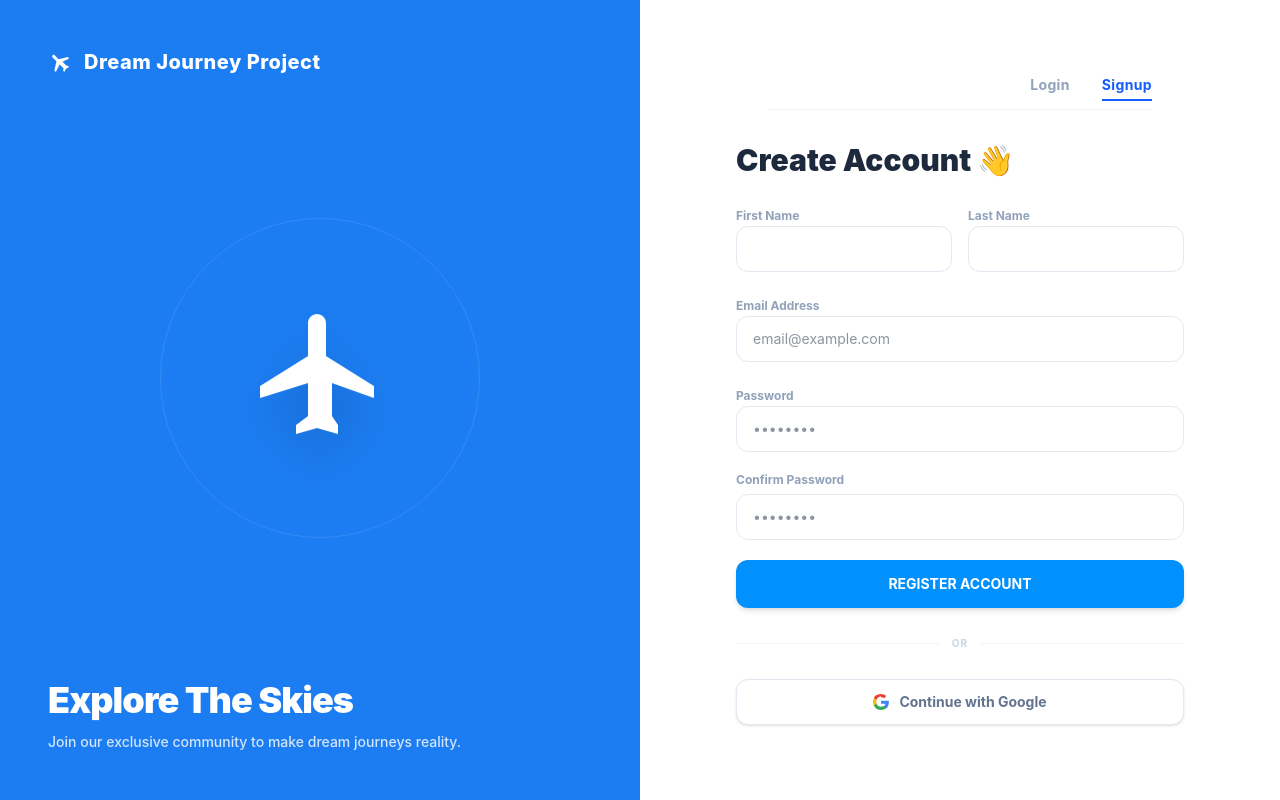
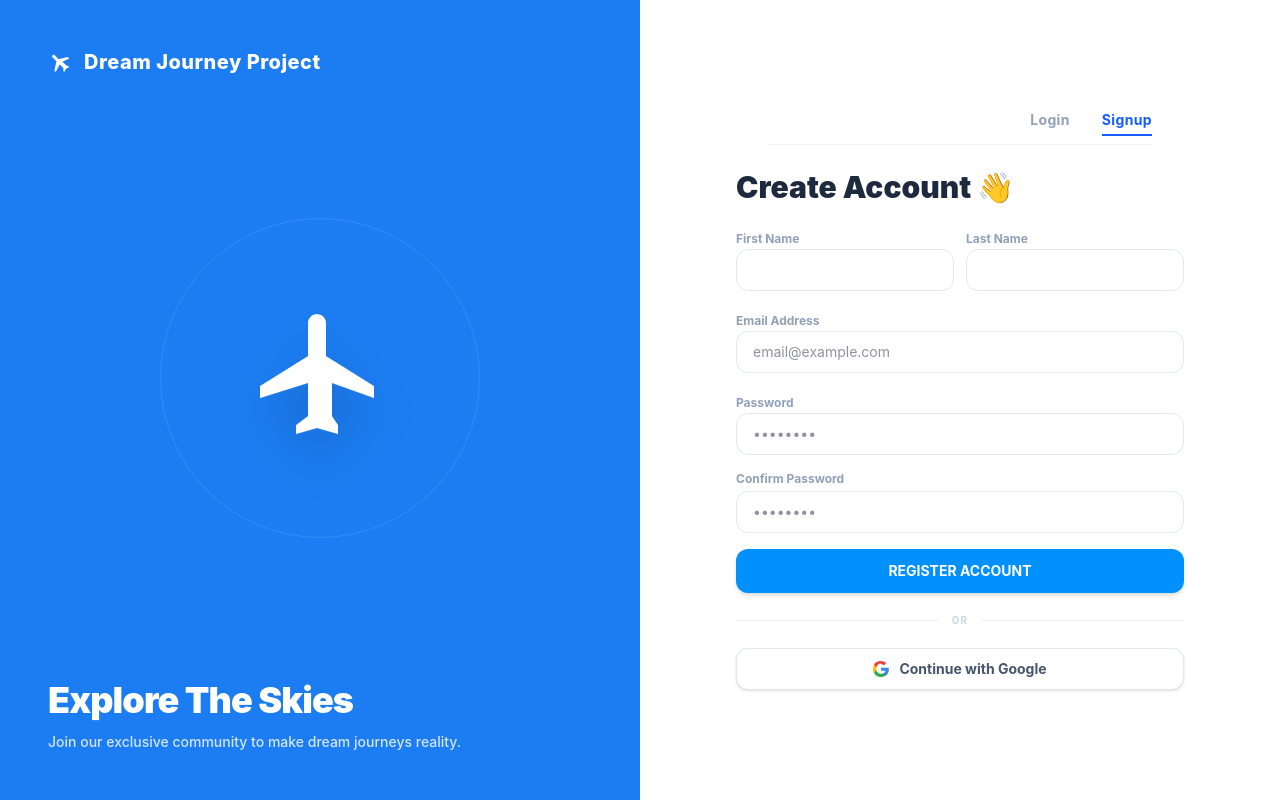
Before and after one commit to DevIndia12/DreamJourneyProject, a React (Vite) app: page / in a window 1280 px wide. Both pictures are taken after a click on the button "Signup". Built offline with nearby package versions, Linux system fonts and the light colour scheme; no server answers; the HTML template or start-up script is replaced by a standard one.

Commit message:
Fixed App.jsx state and layout

```diff
--- a/src/App.jsx
+++ b/src/App.jsx
@@ -8,20 +8,20 @@ import ContributionPage from './ContributionPage';
 import UserProfile from './UserProfile';
 import AdminDashboard from './AdminDeshboard';
 import RaferralPage from './RaferralPage';
+import { doc, setDoc, getDoc } from 'firebase/firestore';
 import {
   signInWithEmailAndPassword,
   createUserWithEmailAndPassword,
   signInWithPopup,
   GoogleAuthProvider,
   onAuthStateChanged,
-  signOut,
   sendEmailVerification
 } from 'firebase/auth';
 
 export default function App() {
   const [currentScreen, setCurrentScreen] = useState('login');
   const [authMode, setAuthMode] = useState('login');
-  const [isLoading, setIsLoading] = useState(false);
+  const [isLoading, setIsLoading] = useState(true);
   const [currentUserData, setCurrentUserData] = useState(null);
 
   // Form Control States
@@ -31,28 +31,47 @@ export default function App() {
   const [firstName, setFirstName] = useState('');
   const [lastName, setLastName] = useState('');
 
+  // Synchronize Firestore User Document
+  const syncUserToFirestore = async (user, additionalData = {}) => {
+    if (!user) return;
+    try {
+      const userRef = doc(db, "users", user.uid);
+      const userSnap = await getDoc(userRef);
+
+      if (!userSnap.exists()) {
+        await setDoc(userRef, {
+          uid: user.uid,
+          email: user.email,
+          displayName: user.displayName || `${additionalData.firstName || ''} ${additionalData.lastName || ''}`.trim(),
+          createdAt: new Date(),
+          referralCount: 0
+        });
+      }
+    } catch (err) {
+      console.error("Firestore User Sync Error:", err);
+    }
+  };
+
   useEffect(() => {
-    const unsubscribe = onAuthStateChanged(auth, (user) => {
+    const unsubscribe = onAuthStateChanged(auth, async (user) => {
       if (user) {
         setCurrentUserData(user);
 
         // 🛡️ SECURITY LAYER: Admin Check
         if (user.email === "devkagra2809@gmail.com") {
           setCurrentScreen('admin');
-        } else if (currentScreen === 'login') {
-          setCurrentScreen('home');
+        } else {
+          setCurrentScreen((prev) => (prev === 'login' ? 'home' : prev));
         }
-
-        setIsLoading(false);
       } else {
         setCurrentUserData(null);
         setCurrentScreen('login');
+      }
       setIsLoading(false);
-      }
     });
 
     return () => unsubscribe();
-  }, [currentScreen]);
+  }, []);
 
   const handleGoogleSignIn = async () => {
     setIsLoading(true);
@@ -62,12 +81,13 @@ export default function App() {
 
       const result = await signInWithPopup(auth, provider);
       if (result?.user) {
+        await syncUserToFirestore(result.user);
         setCurrentUserData(result.user);
         setCurrentScreen('home');
       }
     } catch (error) {
       console.error("Google Error:", error.message);
-      alert("Google login process cancel hua ya network slow hai.");
+      alert("Google login failed ya cancel hua: " + error.message);
     } finally {
       setIsLoading(false);
     }
@@ -83,12 +103,12 @@ export default function App() {
       }
 
       if (password !== confirmPassword) {
-        alert("❌ Passwords match nahi ho rahe hain! Kripya sahi se check karein.");
+        alert("❌ Passwords match nahi ho rahe hain!");
         return;
       }
 
       if (password.length < 6) {
-        alert("⚠️ Security ke liye password kam se kam 6 characters ka hona chahiye!");
+        alert("⚠️ Password minimum 6 characters ka hona chahiye!");
         return;
       }
     }
@@ -97,9 +117,12 @@ export default function App() {
     try {
       if (authMode === 'signup') {
         const userCredential = await createUserWithEmailAndPassword(auth, email, password);
-        await sendEmailVerification(userCredential.user);
+        const user = userCredential.user;
 
-        alert("📩 Account successfully ban gaya hai! Aapki email par ek verification link bheja gaya hai. Link par click karne ke baad hi account active mana jayega.");
+        await syncUserToFirestore(user, { firstName, lastName });
+        await sendEmailVerification(user);
+
+        alert("📩 Account successfully ban gaya! Email par verification link bhej diya gaya hai.");
 
         setConfirmPassword('');
         setEmail('');
@@ -109,11 +132,13 @@ export default function App() {
         setAuthMode('login');
       } else {
         await signInWithEmailAndPassword(auth, email, password);
-        alert("Login Successful!");
+        alert("✅ Login Successful!");
       }
     } catch (error) {
       if (error.code === 'auth/email-already-in-use') {
-        alert("🚨 Yeh email address pehle se register hai!");
+        alert("🚨 Yeh email address pehle se registered hai!");
+      } else if (error.code === 'auth/invalid-credential') {
+        alert("❌ Invalid Email or Password!");
       } else {
         alert('🚨 Error: ' + error.message);
       }
@@ -124,9 +149,9 @@ export default function App() {
 
   if (isLoading) {
     return (
-      <div className="min-h-screen bg-slate-950 flex flex-col items-center justify-center text-white">
+      <div className="min-h-screen bg-slate-950 flex flex-col items-center justify-center text-white p-4">
         <div className="w-10 h-10 border-4 border-t-transparent border-blue-500 rounded-full animate-spin"></div>
-        <p className="text-xs text-slate-500 mt-3 tracking-wide">Syncing Session Grid...</p>
+        <p className="text-xs text-slate-400 mt-3 tracking-wide">Syncing Session Grid...</p>
       </div>
     );
   }
@@ -189,7 +214,7 @@ export default function App() {
       )}
 
       {currentScreen === 'login' && (
-        <div className="min-h-screen bg-white flex items-center justify-center p-0 font-sans antialiased">
+        <div className="min-h-screen bg-white flex items-center justify-center font-sans antialiased">
           <style>{`
             @keyframes floatPlane {
               0%, 100% { transform: translateY(0px); }
@@ -198,38 +223,42 @@ export default function App() {
             .live-floating-plane { animation: floatPlane 3s ease-in-out infinite !important; }
           `}</style>
 
-          <div className="w-full min-h-screen grid md:grid-cols-12 overflow-hidden bg-white">
-            <div className="md:col-span-6 bg-[#1c7df2] p-12 flex flex-col justify-between text-white relative">
+          <div className="w-full min-h-screen grid grid-cols-1 md:grid-cols-12 overflow-x-hidden bg-white">
+            {/* Left Header / Branding Panel */}
+            <div className="md:col-span-6 bg-[#1c7df2] p-6 md:p-12 flex flex-col justify-between text-white relative">
               <div className="flex items-center gap-3">
                 <svg viewBox="0 0 24 24" className="w-6 h-6 text-white transform -rotate-45" fill="currentColor">
                   <path d="M21 16v-2l-8-5V3.5c0-.83-.67-1.5-1.5-1.5S10 2.67 10 3.5V9l-8 5v2l8-2.5V19l-2 1.5V22l3.5-1 3.5 1v-1.5L14 19v-5.5L21 16z" />
                 </svg>
-                <span className="text-xl font-extrabold tracking-wide">Dream Journey Project</span>
+                <span className="text-lg md:text-xl font-extrabold tracking-wide">Dream Journey Project</span>
               </div>
 
-              <div className="my-auto flex items-center justify-center relative py-16">
-                <div className="absolute w-80 h-80 border border-white/10 rounded-full pointer-events-none"></div>
-                <div className="w-36 h-36 select-none live-floating-plane filter drop-shadow-2xl">
+              <div className="my-8 md:my-auto flex items-center justify-center relative py-8 md:py-16">
+                <div className="absolute w-48 h-48 md:w-80 md:h-80 border border-white/10 rounded-full pointer-events-none"></div>
+                <div className="w-24 h-24 md:w-36 md:h-36 select-none live-floating-plane filter drop-shadow-2xl">
                   <svg viewBox="0 0 24 24" className="w-full h-full text-white" fill="currentColor">
                     <path d="M21 16v-2l-8-5V3.5c0-.83-.67-1.5-1.5-1.5S10 2.67 10 3.5V9l-8 5v2l8-2.5V19l-2 1.5V22l3.5-1 3.5 1v-1.5L14 19v-5.5L21 16z" />
                   </svg>
                 </div>
               </div>
 
-              <div className="space-y-3">
-                <h1 className="text-4xl font-black tracking-tight">Explore The Skies</h1>
-                <p className="text-white/80 text-sm font-medium">Join our exclusive community to make dream journeys reality.</p>
+              <div className="space-y-2 md:space-y-3">
+                <h1 className="text-2xl md:text-4xl font-black tracking-tight">Explore The Skies</h1>
+                <p className="text-white/80 text-xs md:text-sm font-medium">Join our exclusive community to make dream journeys reality.</p>
               </div>
             </div>
 
-            <div className="md:col-span-6 px-10 py-12 md:px-20 flex flex-col justify-center bg-white">
-              <div className="flex justify-end items-center gap-8 mb-8 max-w-sm mx-auto w-full border-b border-slate-100 pb-2">
+            {/* Right Auth Form Panel */}
+            <div className="md:col-span-6 px-6 py-8 md:px-20 flex flex-col justify-center bg-white">
+              <div className="flex justify-end items-center gap-8 mb-6 max-w-sm mx-auto w-full border-b border-slate-100 pb-2">
                 <button
                   type="button"
                   onClick={() => setAuthMode('login')}
-                  className={`pb-1 text-sm font-bold tracking-wide transition border-b-2 ${authMode === 'login'
+                  className={`pb-1 text-sm font-bold tracking-wide transition border-b-2 ${
+                    authMode === 'login'
                       ? 'border-blue-600 text-blue-600'
-                      : 'border-transparent text-slate-400'}`}
+                      : 'border-transparent text-slate-400'
+                  }`}
                 >
                   Login
                 </button>
@@ -237,43 +266,73 @@ export default function App() {
                 <button
                   type="button"
                   onClick={() => setAuthMode('signup')}
-                  className={`pb-1 text-sm font-bold tracking-wide transition border-b-2 ${authMode === 'signup'
+                  className={`pb-1 text-sm font-bold tracking-wide transition border-b-2 ${
+                    authMode === 'signup'
                       ? 'border-blue-600 text-blue-600'
-                      : 'border-transparent text-slate-400'}`}
+                      : 'border-transparent text-slate-400'
+                  }`}
                 >
                   Signup
                 </button>
               </div>
 
-              <div className="max-w-md mx-auto w-full space-y-6">
-                <h2 className="text-3xl font-black text-slate-800">{authMode === 'signup' ? 'Create Account 👋' : 'Welcome Back 👋'}</h2>
+              <div className="max-w-md mx-auto w-full space-y-5">
+                <h2 className="text-2xl md:text-3xl font-black text-slate-800">
+                  {authMode === 'signup' ? 'Create Account 👋' : 'Welcome Back 👋'}
+                </h2>
 
-                <form className="space-y-5" onSubmit={handleAuthSubmit}>
+                <form className="space-y-4" onSubmit={handleAuthSubmit}>
                   {authMode === 'signup' && (
-                    <div className="grid grid-cols-2 gap-4">
-                      <div className="space-y-1.5">
+                    <div className="grid grid-cols-2 gap-3">
+                      <div className="space-y-1">
                         <label className="text-xs font-bold text-slate-400">First Name</label>
-                        <input type="text" value={firstName} onChange={(e) => setFirstName(e.target.value)} required className="w-full border border-slate-200 rounded-xl px-4 py-3 text-sm outline-none focus:border-blue-500 bg-white text-slate-800" />
+                        <input
+                          type="text"
+                          value={firstName}
+                          onChange={(e) => setFirstName(e.target.value)}
+                          required
+                          className="w-full border border-slate-200 rounded-xl px-3 py-2.5 text-sm outline-none focus:border-blue-500 bg-white text-slate-800"
+                        />
                       </div>
-                      <div className="space-y-1.5">
+                      <div className="space-y-1">
                         <label className="text-xs font-bold text-slate-400">Last Name</label>
-                        <input type="text" value={lastName} onChange={(e) => setLastName(e.target.value)} required className="w-full border border-slate-200 rounded-xl px-4 py-3 text-sm outline-none focus:border-blue-500 bg-white text-slate-800" />
+                        <input
+                          type="text"
+                          value={lastName}
+                          onChange={(e) => setLastName(e.target.value)}
+                          required
+                          className="w-full border border-slate-200 rounded-xl px-3 py-2.5 text-sm outline-none focus:border-blue-500 bg-white text-slate-800"
+                        />
                       </div>
                     </div>
                   )}
 
-                  <div className="space-y-1.5">
+                  <div className="space-y-1">
                     <label className="text-xs font-bold text-slate-400">Email Address</label>
-                    <input type="email" placeholder="email@example.com" value={email} onChange={(e) => setEmail(e.target.value)} required className="w-full border border-slate-200 rounded-xl px-4 py-3 text-sm outline-none focus:border-blue-500 bg-white text-slate-800" />
+                    <input
+                      type="email"
+                      placeholder="email@example.com"
+                      value={email}
+                      onChange={(e) => setEmail(e.target.value)}
+                      required
+                      className="w-full border border-slate-200 rounded-xl px-4 py-2.5 text-sm outline-none focus:border-blue-500 bg-white text-slate-800"
+                    />
                   </div>
 
-                  <div className="space-y-1.5">
+                  <div className="space-y-1">
                     <label className="text-xs font-bold text-slate-400">Password</label>
-                    <input type="password" placeholder="••••••••" value={password} onChange={(e) => setPassword(e.target.value)} required className="w-full border border-slate-200 rounded-xl px-4 py-3 text-sm outline-none focus:border-blue-500 bg-white text-slate-800" />
+                    <input
+                      type="password"
+                      placeholder="••••••••"
+                      value={password}
+                      onChange={(e) => setPassword(e.target.value)}
+                      required
+                      className="w-full border border-slate-200 rounded-xl px-4 py-2.5 text-sm outline-none focus:border-blue-500 bg-white text-slate-800"
+                    />
                   </div>
 
                   {authMode === 'signup' && (
-                    <div className="space-y-1.5">
+                    <div className="space-y-1">
                       <div className="flex justify-between items-center">
                         <label className="text-xs font-bold text-slate-400">Confirm Password</label>
                         {confirmPassword && (
@@ -292,7 +351,7 @@ export default function App() {
                           value={confirmPassword}
                           onChange={(e) => setConfirmPassword(e.target.value)}
                           required
-                          className={`w-full border rounded-xl px-4 py-3 text-sm outline-none bg-white text-slate-800 pr-10 transition-all duration-200 ${
+                          className={`w-full border rounded-xl px-4 py-2.5 text-sm outline-none bg-white text-slate-800 pr-10 transition-all duration-200 ${
                             confirmPassword
                               ? (password === confirmPassword ? 'border-emerald-500 focus:border-emerald-600 ring-1 ring-emerald-100' : 'border-rose-400 focus:border-rose-500 ring-1 ring-rose-100')
                               : 'border-slate-200 focus:border-blue-500'
@@ -305,17 +364,24 @@ export default function App() {
                     </div>
                   )}
 
-                  <button type="submit" className="w-full bg-[#0091ff] hover:bg-blue-600 text-white py-3.5 rounded-xl text-sm font-bold shadow-md">
+                  <button
+                    type="submit"
+                    className="w-full bg-[#0091ff] hover:bg-blue-600 text-white py-3 rounded-xl text-sm font-bold shadow-md transition active:scale-[0.98]"
+                  >
                     {authMode === 'signup' ? 'REGISTER ACCOUNT' : 'VERIFY ACCOUNT'}
                   </button>
 
-                  <div className="relative flex py-2 items-center">
+                  <div className="relative flex py-1 items-center">
                     <div className="flex-grow border-t border-slate-100"></div>
                     <span className="flex-shrink mx-3 text-slate-300 text-[10px] font-bold tracking-widest">OR</span>
                     <div className="flex-grow border-t border-slate-100"></div>
                   </div>
 
-                  <button type="button" onClick={handleGoogleSignIn} className="w-full flex items-center justify-center gap-2.5 border border-slate-200 text-slate-500 py-3 rounded-xl text-sm font-bold hover:bg-slate-50 transition shadow-sm bg-white">
+                  <button
+                    type="button"
+                    onClick={handleGoogleSignIn}
+                    className="w-full flex items-center justify-center gap-2.5 border border-slate-200 text-slate-600 py-2.5 rounded-xl text-sm font-bold hover:bg-slate-50 transition shadow-sm bg-white active:scale-[0.98]"
+                  >
                     <svg className="w-4 h-4" viewBox="0 0 24 24">
                       <path fill="#4285F4" d="M23.745 12.27c0-.7-.06-1.4-.19-2.07H12v4.51h6.6c-.29 1.53-1.14 2.82-2.4 3.68v3.05h3.88c2.27-2.09 3.66-5.17 3.66-8.72z" />
                       <path fill="#34A853" d="M12 24c3.24 0 5.97-1.08 7.96-2.91l-3.88-3.05c-1.08.72-2.45 1.16-4.08 1.16-3.15 0-5.81-2.13-6.76-5.01H1.33v3.15C3.31 22.18 7.39 24 12 24z" />
--- a/src/ContributionPage.jsx
+++ b/src/ContributionPage.jsx
@@ -316,7 +316,7 @@ export default function ContributionPage({ onBackToHome, currentUserData }) {
             <button
               type="button"
               onClick={() => {
-                const upiUrl = 'upi://pay?pa=${officialUPI}&pn=DreamJourney&am=${currentFinalAmount}&cu=INR';
+                const upiUrl = `upi://pay?pa=${officialUPI}&pn=DreamJourney&am=${currentFinalAmount}&cu=INR`;
                 window.location.href = upiUrl;
               }}
               className="w-full flex items-center justify-center gap-3 bg-sky-500 hover:bg-sky-600 text-white py-3.5 rounded-xl font-bold transition-all px-4 cursor-pointer shadow-lg shadow-sky-500/20"
```
Lines whose indentation alone changed are shown as unchanged.
